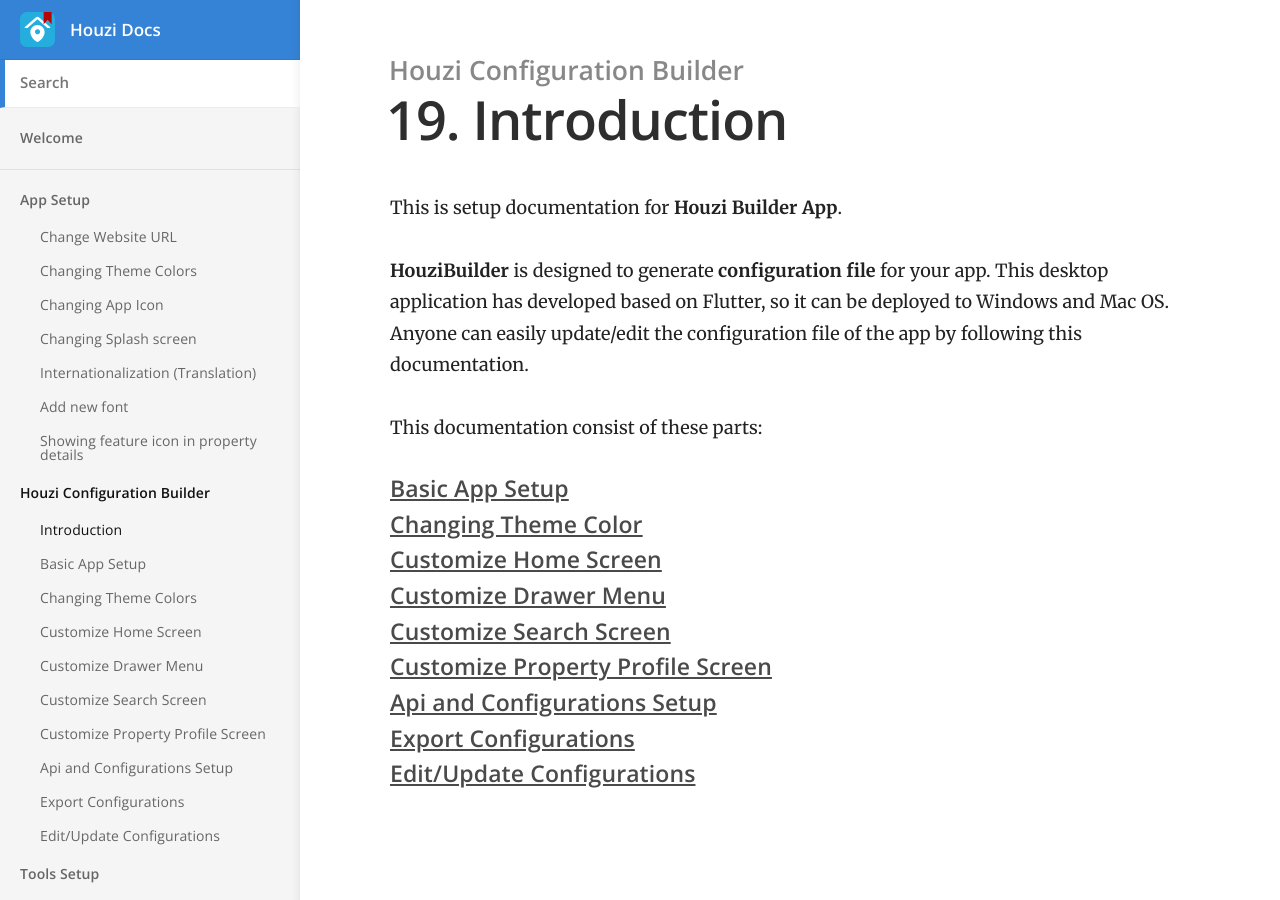
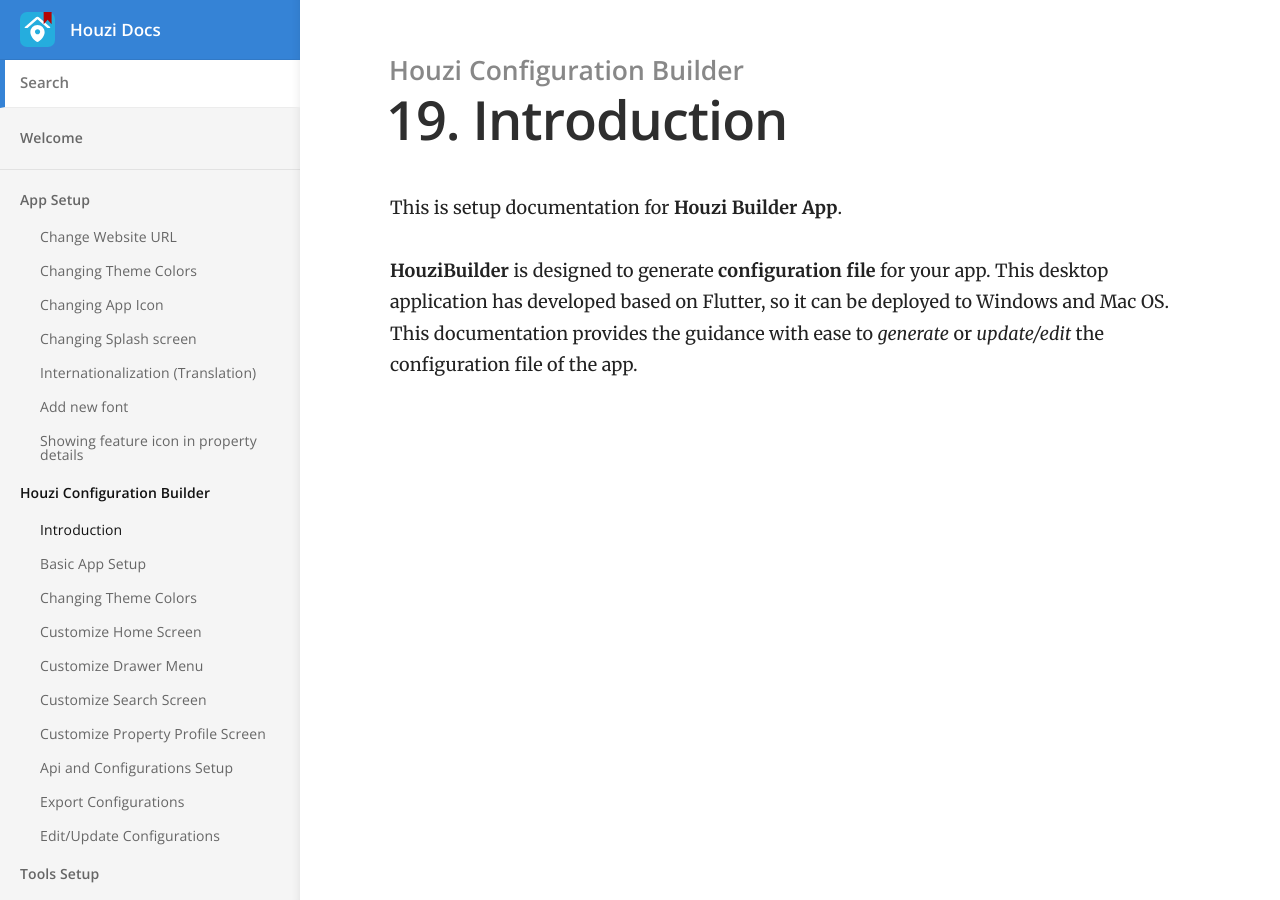
Before and after one commit to booleanbites/houzi-doc, a Jekyll site: the page built from _docs/houzi-config-builder/introduction.md, in a window 1280 px wide and 900 px high. Built offline with Jekyll 4.4.1, drawn with Linux system fonts in a browser that asks for light colours.

Commit message:
HouziConfigBuilder => intro page => Modification 01.

```diff
--- a/_docs/houzi-config-builder/introduction.md
+++ b/_docs/houzi-config-builder/introduction.md
@@ -6,16 +6,4 @@ order: 19
 
 This is setup documentation for **Houzi Builder App**.
 
-**HouziBuilder** is designed to generate **configuration file** for your app. This desktop application has developed based on Flutter, so it can be deployed to Windows and Mac OS. Anyone can easily update/edit the configuration file of the app by following this documentation.
-
-This documentation consist of these parts:
-
-#### [Basic App Setup](/houzi-config-builder/basic-setup)
-#### [Changing Theme Color](/houzi-config-builder/change-theme)
-#### [Customize Home Screen](/houzi-config-builder/customize-home)
-#### [Customize Drawer Menu](/houzi-config-builder/customize-drawer)
-#### [Customize Search Screen](/houzi-config-builder/customize-search)
-#### [Customize Property Profile Screen](/houzi-config-builder/customize-property-profile)
-#### [Api and Configurations Setup](/houzi-config-builder/api-and-configurations-setup)
-#### [Export Configurations](/houzi-config-builder/export-configurations)
-#### [Edit/Update Configurations](/houzi-config-builder/edit-or-update-configurations)
+**HouziBuilder** is designed to generate **configuration file** for your app. This desktop application has developed based on Flutter, so it can be deployed to Windows and Mac OS. This documentation provides the guidance with ease to *generate* or *update/edit* the configuration file of the app.
```
